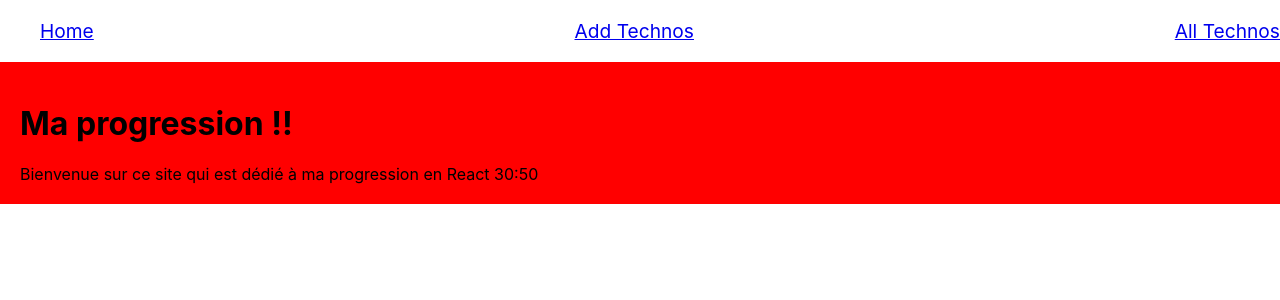
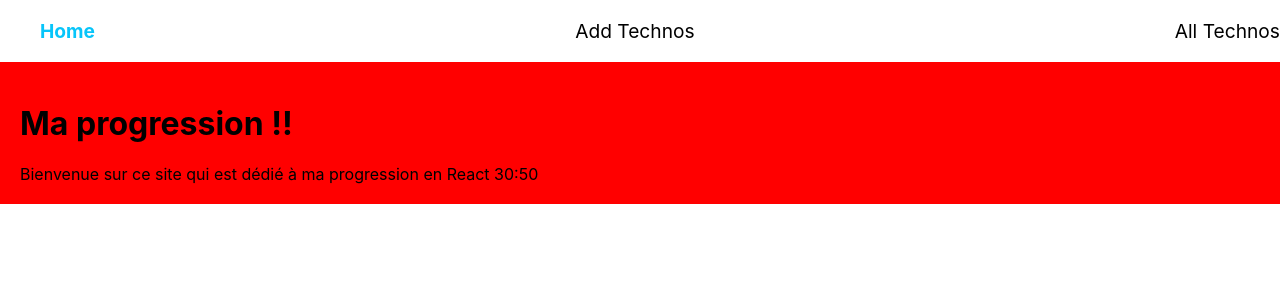
Before and after one commit to Nutnak/training-react, a React (Create React App) app: page / in a window 1280 px wide. Shown: the top 300 px of the page. Built offline with nearby package versions, Linux system fonts and the light colour scheme.

Commit message:
add isActive?

```diff
--- a/src/components/Menu.js
+++ b/src/components/Menu.js
@@ -3,9 +3,9 @@
   return(
     <div className="menu">
       <ul>
-        <li><NavLink to="/">Home</NavLink></li>
-        <li><NavLink to="/add">Add Technos</NavLink></li>
-        <li><NavLink to="/list">All Technos</NavLink></li>
+        <li><NavLink to="/" className={({isActive}) => (isActive ? "active-link" : undefined)}>Home</NavLink></li>
+        <li><NavLink to="/add" className={({isActive}) => (isActive ? "active-link" : undefined)}>Add Technos</NavLink></li>
+        <li><NavLink to="/list" className={({isActive}) => (isActive ? "active-link" : undefined)}>All Technos</NavLink></li>
       </ul>
     </div>
   );
--- a/src/css/menu.css
+++ b/src/css/menu.css
@@ -8,3 +8,13 @@
     flex-direction: row;
     justify-content: space-between;
 }
+
+a {
+    text-decoration: none;
+    color: black;
+}
+
+.active-link {
+    font-weight: bold;
+    color: #07c5fa;
+}
```
